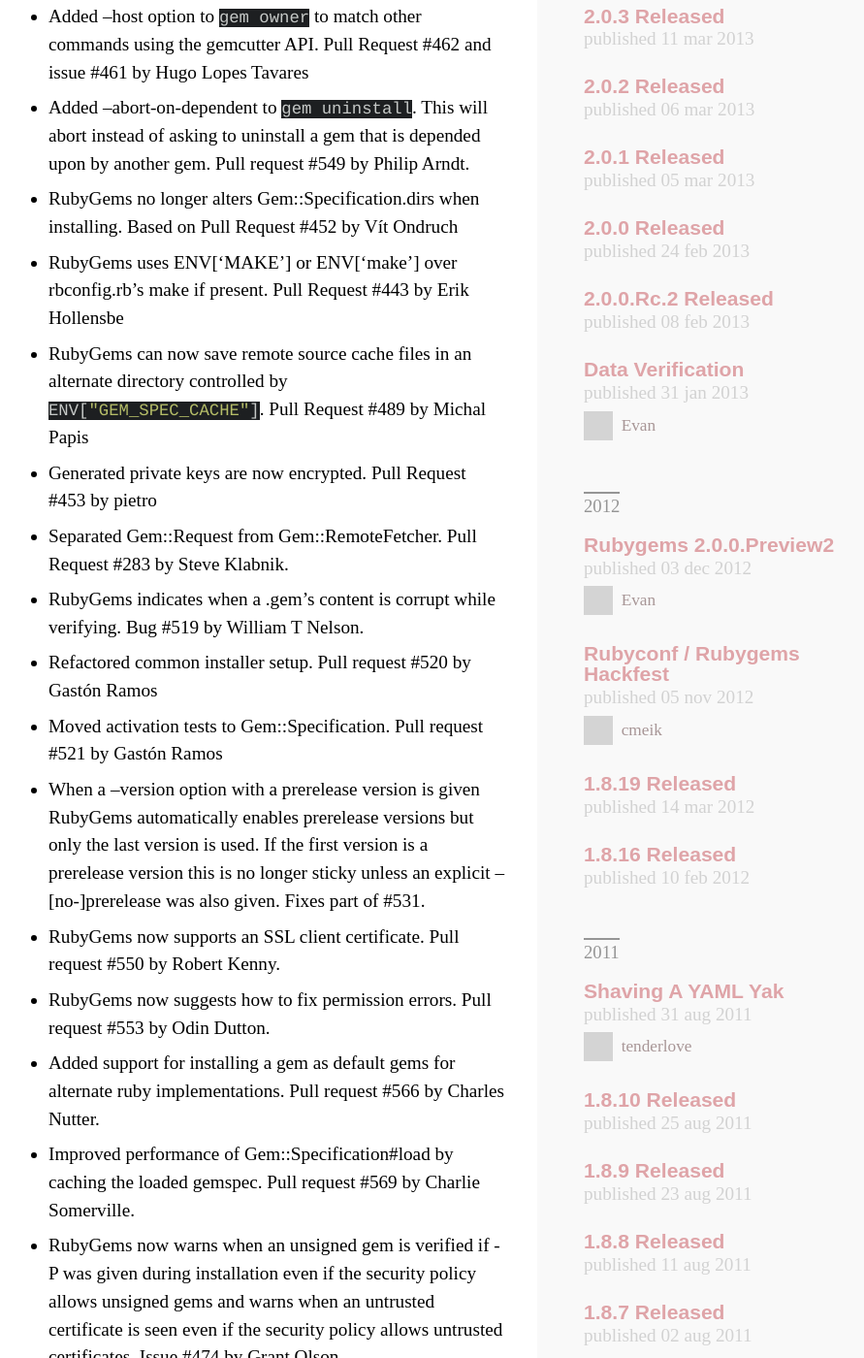
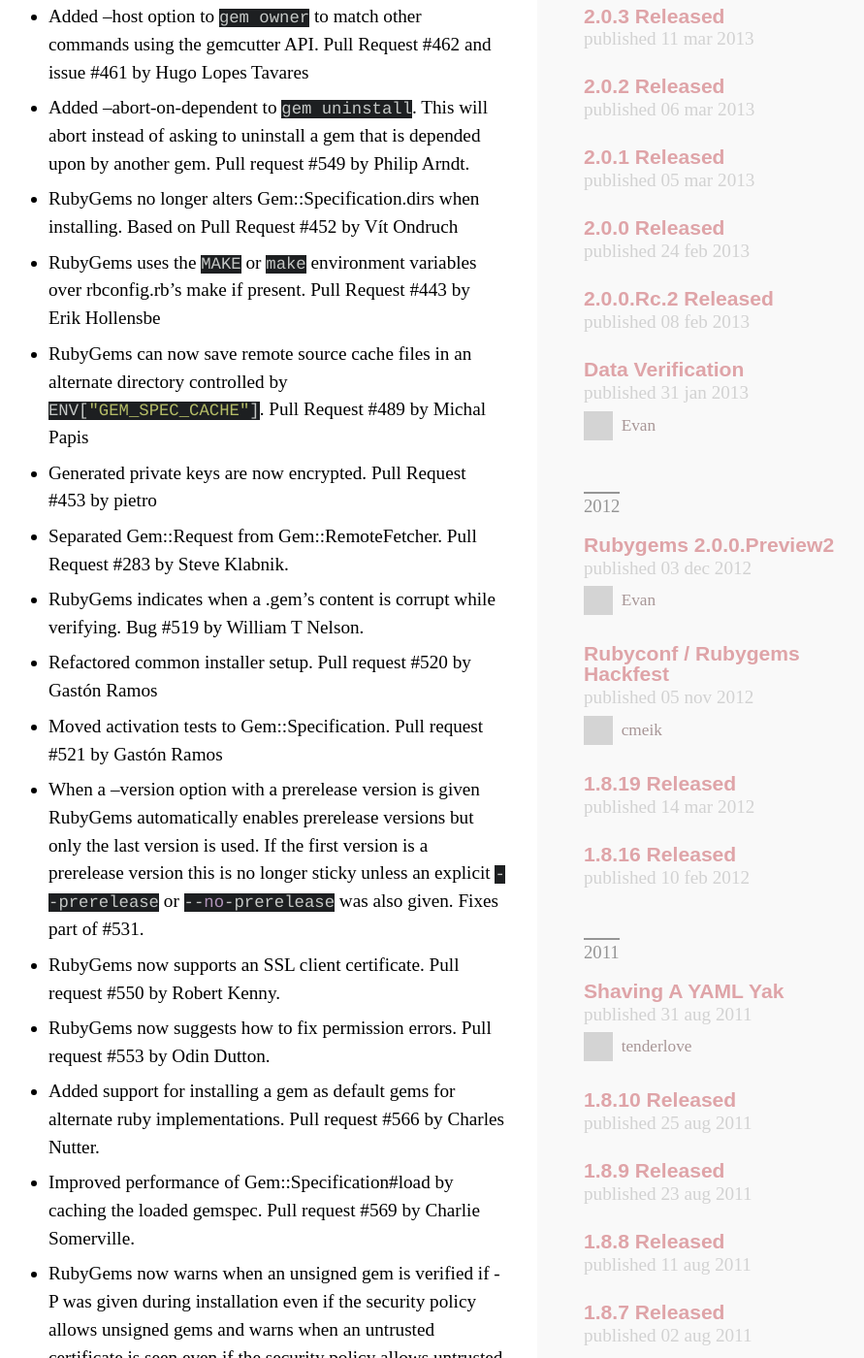
Before and after one commit to rubygems/rubygems.github.io, a Jekyll site: the page built from _posts/2013-07-25-2.1.0.rc.1-released.md, in a window 1280 px wide and 1400 px high, scrolled down 1440 px. Shown: the whole window at 97% size, without its empty margins (366-1257 px from the left). Built offline with Jekyll 4.4.1, drawn with Linux system fonts in a browser that asks for light colours; comment, search, counter and statistics services are not loaded; some of the changed text lies outside the part shown; grey boxes are pictures that could not be loaded.

Commit message:
Remove square-brackets that maruku complains about
Maruku thinks they are supposed to be links, but they are not.  Some
rewording retains the original meaning.

```diff
--- a/_posts/2013-07-25-2.1.0.rc.1-released.md
+++ b/_posts/2013-07-25-2.1.0.rc.1-released.md
@@ -34,20 +34,20 @@
 * Added --host option to `gem owner` to match other commands using the gemcutter API.  Pull Request #462 and issue #461 by Hugo Lopes Tavares
 * Added --abort-on-dependent to `gem uninstall`.  This will abort instead of asking to uninstall a gem that is depended upon by another gem.  Pull request #549 by Philip Arndt.
 * RubyGems no longer alters Gem::Specification.dirs when installing.  Based on Pull Request #452 by Vít Ondruch
-* RubyGems uses ENV['MAKE'] or ENV['make'] over rbconfig.rb's make if present.  Pull Request #443 by Erik Hollensbe
+* RubyGems uses the `MAKE` or `make` environment variables over rbconfig.rb's make if present.  Pull Request #443 by Erik Hollensbe
 * RubyGems can now save remote source cache files in an alternate directory controlled by `ENV["GEM_SPEC_CACHE"]`.  Pull Request #489 by Michal Papis
 * Generated private keys are now encrypted.  Pull Request #453 by pietro
 * Separated Gem::Request from Gem::RemoteFetcher.  Pull Request #283 by Steve Klabnik.
 * RubyGems indicates when a .gem's content is corrupt while verifying.  Bug #519 by William T Nelson.
 * Refactored common installer setup.  Pull request #520 by Gastón Ramos
 * Moved activation tests to Gem::Specification.  Pull request #521 by Gastón Ramos
-* When a --version option with a prerelease version is given RubyGems automatically enables prerelease versions but only the last version is used.  If the first version is a prerelease version this is no longer sticky unless an explicit --[no-]prerelease was also given.  Fixes part of #531.
+* When a --version option with a prerelease version is given RubyGems automatically enables prerelease versions but only the last version is used.  If the first version is a prerelease version this is no longer sticky unless an explicit `--prerelease` or `--no-prerelease` was also given.  Fixes part of #531.
 * RubyGems now supports an SSL client certificate.  Pull request #550 by Robert Kenny.
 * RubyGems now suggests how to fix permission errors.  Pull request #553 by Odin Dutton.
 * Added support for installing a gem as default gems for alternate ruby implementations.  Pull request #566 by Charles Nutter.
 * Improved performance of Gem::Specification#load by caching the loaded gemspec.  Pull request #569 by Charlie Somerville.
 * RubyGems now warns when an unsigned gem is verified if -P was given during installation even if the security policy allows unsigned gems and warns when an untrusted certificate is seen even if the security policy allows untrusted certificates.  Issue #474 by Grant Olson
-* RubyGems can now rewrite executables with or without a shebang of /usr/bin/env via <code>gem pristine --all --only-executables --env-[no-]shebang</code>.  Issue #579 by Paul Annesley.
+* RubyGems can now rewrite executables with or without a shebang of /usr/bin/env via `gem pristine --all --only-executables --env-shebang` (or `--no-env-shebang`).  Issue #579 by Paul Annesley.
 * RubyGems can now run its tests without OpenSSL.  Ruby Bug #8557 by nobu.
 * Improved performance by caching Gem::Version objects and avoiding method_missing in Gem::Specification.  Pull request #447 by Jon Leighton.
 * Files in a .gem now preserve their modification times.  Pull request #582 by Jesse Bowes
```
Also changed, not shown: _posts/2013-08-26-2.1.0.rc.2-released.md (+3 -3 lines), _posts/2013-09-09-2.1.0-released.md (+3 -3 lines).
